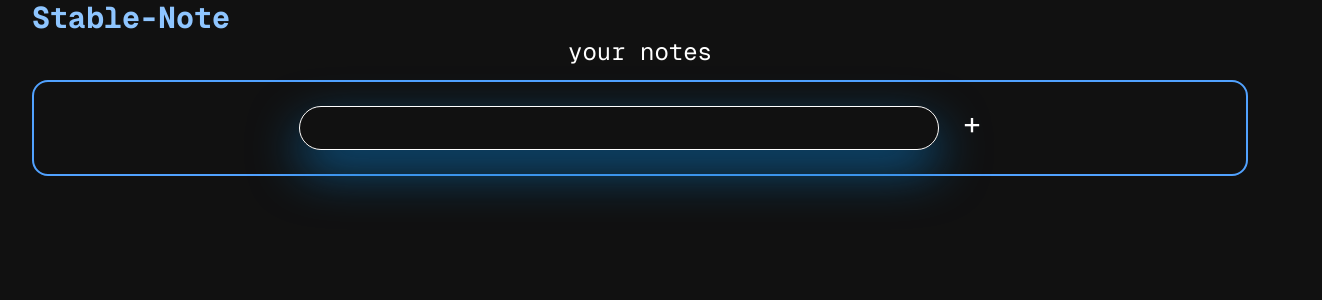
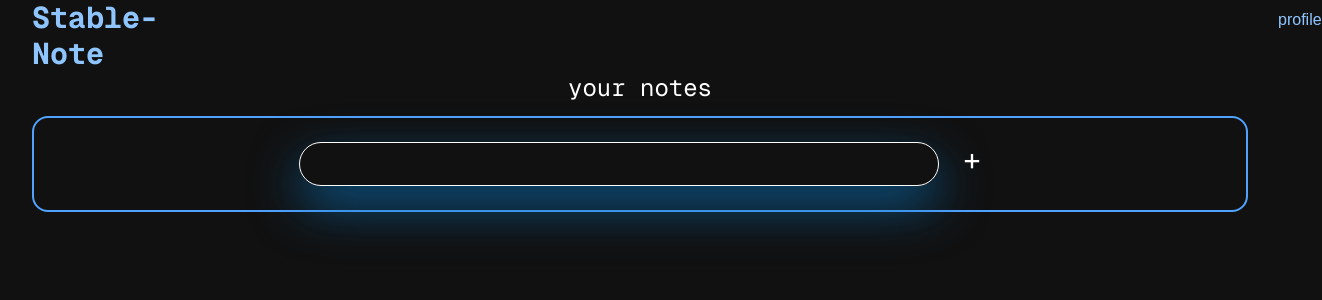
Before and after one commit to roshanpanda666/stable-note, a Next.js app: page / in a window 1280 px wide. Shown: the top 300 px of the page, 1322 px wide, since content can reach past the window. Built offline with nearby package versions, Linux system fonts and the light colour scheme.

Commit message:
commiting a small change

```diff
--- a/app/page.js
+++ b/app/page.js
@@ -3,7 +3,10 @@ import Note from './components/note'
 const page = () => {
   return (
     <div>
+      <div className='flex gap-60 lg:gap-[70rem]'>
       <div className='text-1xl text-blue-300 font-bold font-mono lg:text-3xl'>Stable-Note</div>
+        <div className='text-blue-300 mt-2'>profile</div>
+      </div>
       <div>
         {/* components */}
         <Note></Note>
```
